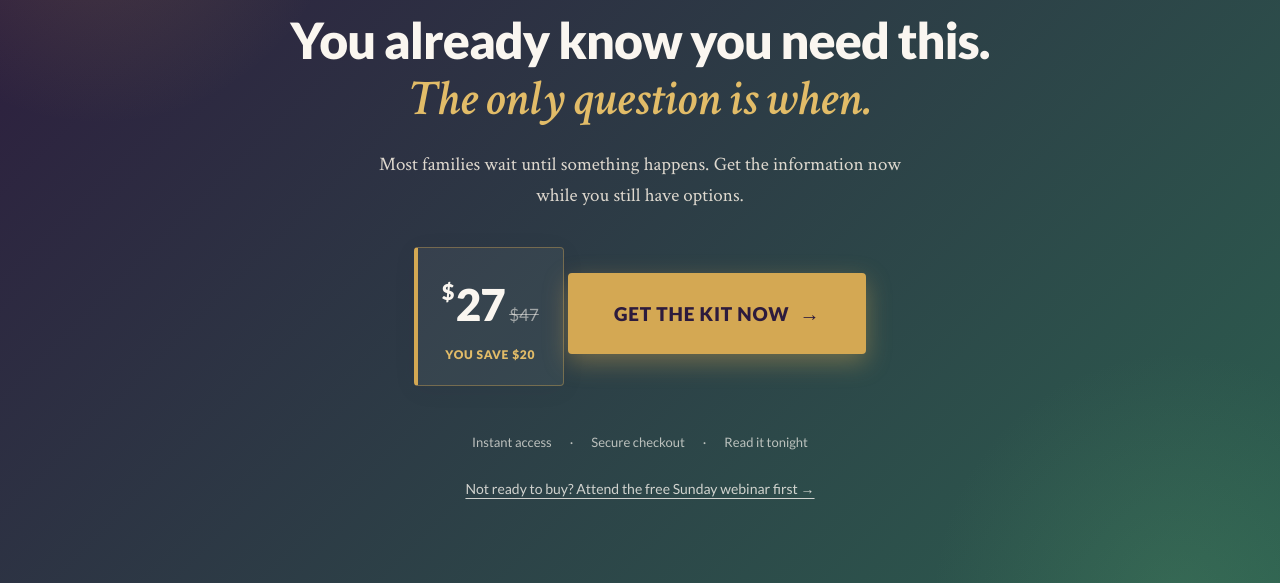
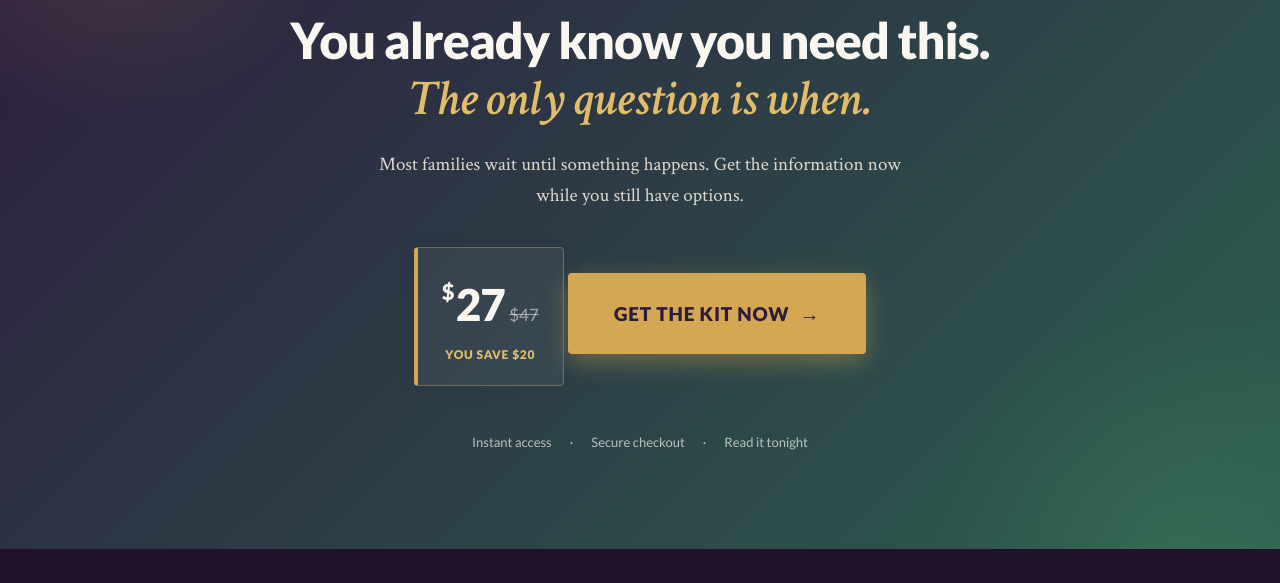
Before and after one commit to nikohll/protection-kit, a plain HTML site: page index.html in a window 1280 px wide. Shown: the part 5468-6051 px from the top of the page. Drawn offline with Linux system fonts and the light colour scheme.

Commit message:
Update index.html

```diff
--- a/index.html
+++ b/index.html
@@ -1075,9 +1075,7 @@ img { max-width: 100%; height: auto; display: block; }
       <span>Read it tonight</span>
     </div>
 
-    <a href="https://app.gohighlevel.com/v2/preview/mCDRoTpZ2oyf8jhMij5t" class="secondary-link" target="_blank" rel="noopener">
-      Not ready to buy? Attend the free Sunday webinar first &rarr;
-    </a>
+
   </div>
 </section>
 
```
